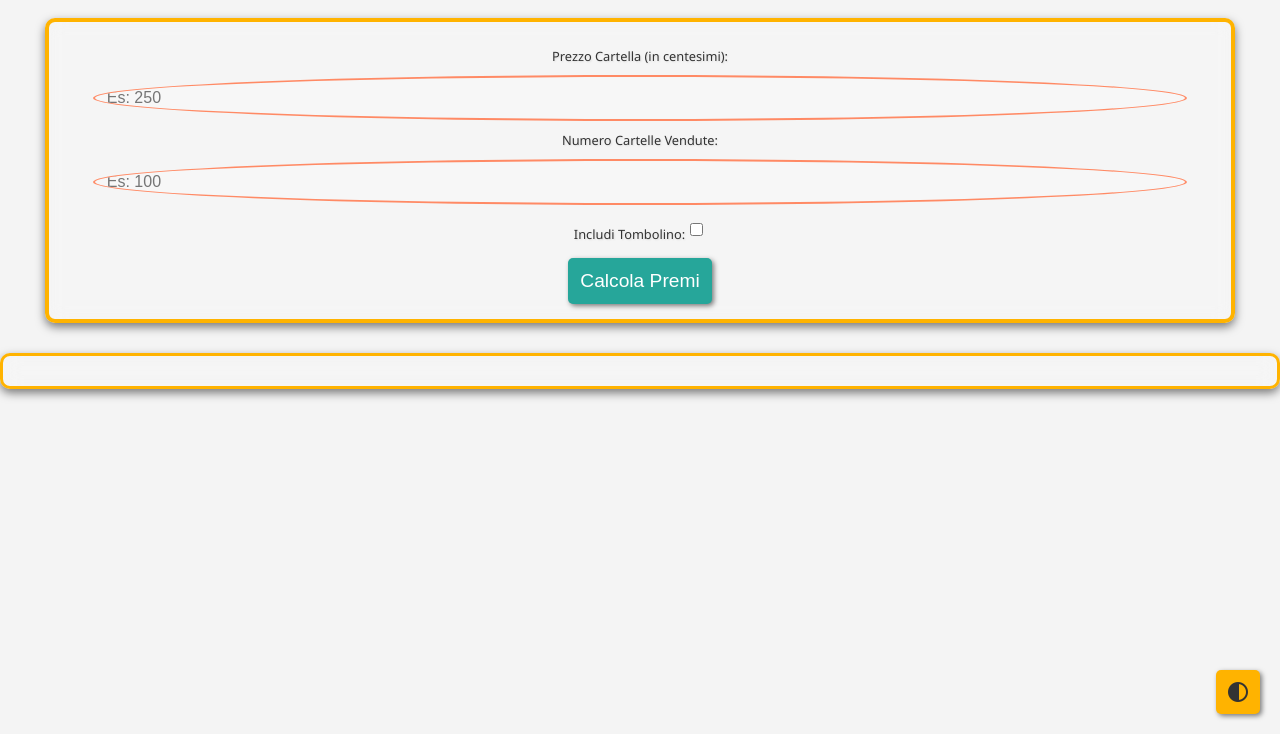
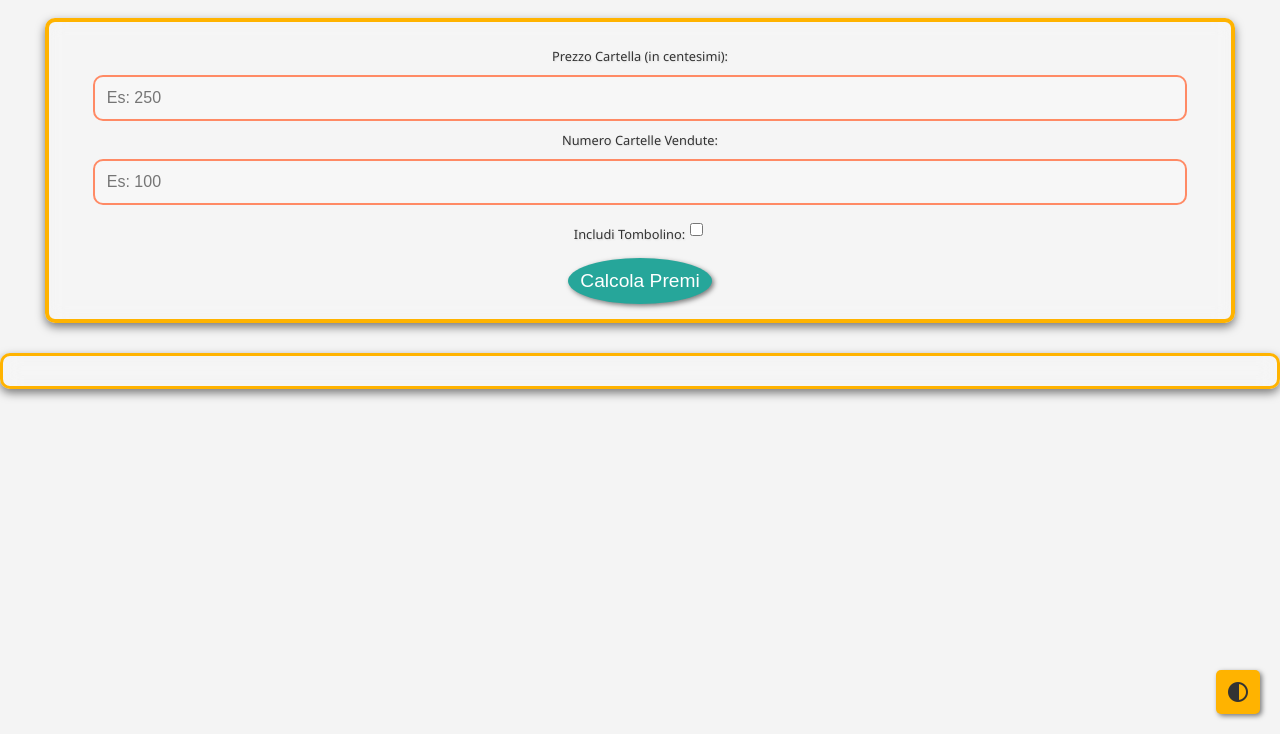
Before and after one commit to digitaleit/digitaleit.github.io, a plain HTML site: page index.html in a window 1280 px wide. Shown: the part 66-800 px from the top of the page. Drawn offline with nearby package versions, Linux system fonts and the light colour scheme.

Commit message:
Update index.html

```diff
--- a/index.html
+++ b/index.html
@@ -77,7 +77,7 @@
             width: 95%;
             padding: 12px;
             margin: 10px auto;
-            border-radius: 50%;
+            border-radius: 10px;
             border: 2px solid var(--input-border-color);
             font-size: 1em;
             transition: all 0.3s ease;
@@ -99,7 +99,7 @@
             background-color: var(--primary-color);
             color: white;
             border: none;
-            border-radius: 5px;
+            border-radius: 50%;
             font-size: 1.2em;
             cursor: pointer;
             transition: all 0.3s ease;
```
